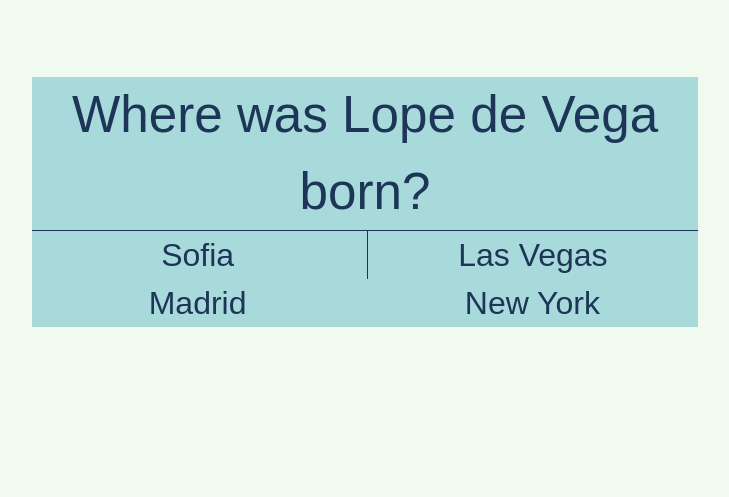
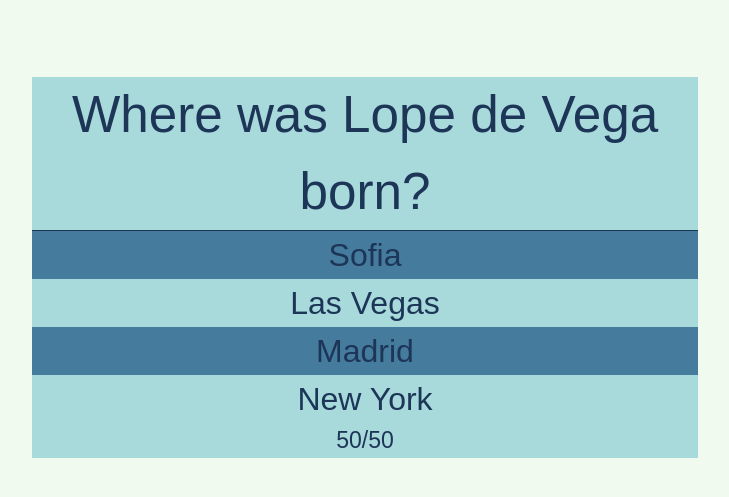
Before and after one commit to KrisCholakov02/SoftUni-Trivia, a Django app: page /game/play/ in a window 1280 px wide. Shown: the part 70-567 px from the top of the page, without its empty margins (275-1004 px from the left). Run offline with Django 3.2, Linux system fonts and the light colour scheme; data comes from the database, SQL or seed files in the repository; both versions use the stored data as it was after the commit; some libraries are stand-ins or nearby versions; some web fonts are replaced.

Commit message:
Upgrading the tactics: * Adding class 'GameTactics' * Adding class's function -> 'fifty_fifty'

```diff
--- a/game/static/play.css
+++ b/game/static/play.css
@@ -29,20 +29,21 @@ font-family: 'Stylish', sans-serif;
     width: 100%;
     height: max-content;
     text-align: center;
+    background-color: #457B9D;
 }
 
-.answer:nth-child(2) {
-    border-left: solid 0.1vw #1D3557;
+.answer:nth-child(1) {
+    background-color: #457B9D;
 }
 
-.answer:nth-child(5) {
-    border-left: solid 0.1vw #1D3557;
+.answer:nth-child(3) {
+    background-color: #457B9D;
 }
 
 .answer {
     font-size: 2.5vw;
     height: max-content;
-    width: 49.6%;
+    width: 100%;
     text-align: center;
-    display: inline-block;
+    background-color: #A8DADC;
 }
--- a/game/templates/play_game.html
+++ b/game/templates/play_game.html
@@ -11,5 +11,8 @@
         </div>
         {% endfor %}
     </div>
+    {% if ff_display %}
+    <a href="{% url 'fifty-fifty' playing_question.id %}">50/50</a>
+    {% endif %}
 </div>
 {% endblock %}
--- a/game/urls.py
+++ b/game/urls.py
@@ -5,5 +5,6 @@ from . import views
 
 urlpatterns = [
     re_path(r'^$', TemplateView.as_view(template_name='game_home.html'), name='home'),
-    path('play/', views.get_question, name='play')
+    path('play/', views.GameTactics.start_game, name='play'),
+    re_path('^fifty-fifty/(?P<pk>\d+)/$', views.GameTactics.fifty_fifty, name='fifty-fifty'),
 ]
--- a/game/views.py
+++ b/game/views.py
@@ -7,18 +7,31 @@ from accounts.models import ProfileUser
 from questions.models import Questions
 
 
-def get_question(request):
-    played_questions_pks = []
-    while True:
-        random_number = random.randint(1, Questions.objects.all().filter(checked=1).count())
-        if random_number in played_questions_pks:
-            continue
-        else:
-            played_questions_pks.append(random_number)
-            question = Questions.objects.get(pk=random_number)
-            answers = [question.answer1, question.answer2, question.answer3, question.correct_answer]
-            random.shuffle(answers)  # shuffle the answers
-            return render_to_response('play_game.html', {'playing_question': question, 'answers': answers})
+class GameTactics():
+    def fifty_fifty(request, pk):
+        question = Questions.objects.get(pk=pk)
+        correct_answer = question.correct_answer
+        answers = [question.answer1, question.answer2, question.answer3]
+        random_number = random.randint(0, 2)
+        other_answer = answers[random_number]
+        f_answers = [correct_answer, other_answer]
+        random.shuffle(f_answers)
+        ff_display = False
+        return render_to_response('play_game.html', {'playing_question': question, 'answers': f_answers, 'ff_display': ff_display})
+
+    def start_game(request):
+        played_questions_pks = []
+        ff_display = True
+        while True:
+            random_number = random.randint(1, Questions.objects.all().filter(checked=1).count())
+            if random_number in played_questions_pks:
+                continue
+            else:
+                played_questions_pks.append(random_number)
+                question = Questions.objects.get(pk=random_number)
+                answers = [question.answer1, question.answer2, question.answer3, question.correct_answer]
+                random.shuffle(answers)  # shuffle the answers
+                return render_to_response('play_game.html', {'playing_question': question, 'answers': answers, 'ff_display': ff_display})
 
 
 class UserQuestionsList(LoginRequiredMixin, generic.ListView):
```
Also changed, not shown: db.sqlite3.
